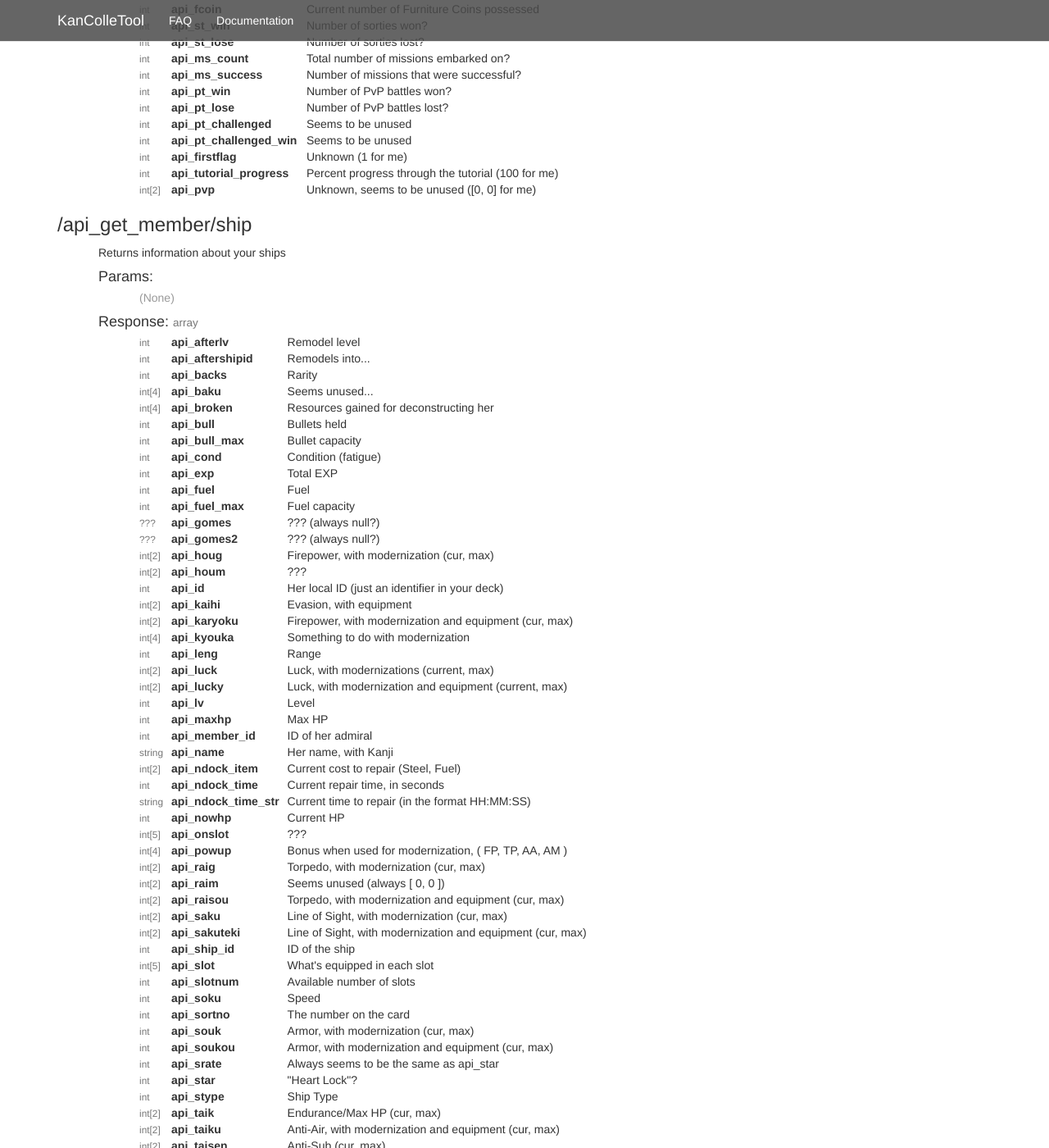
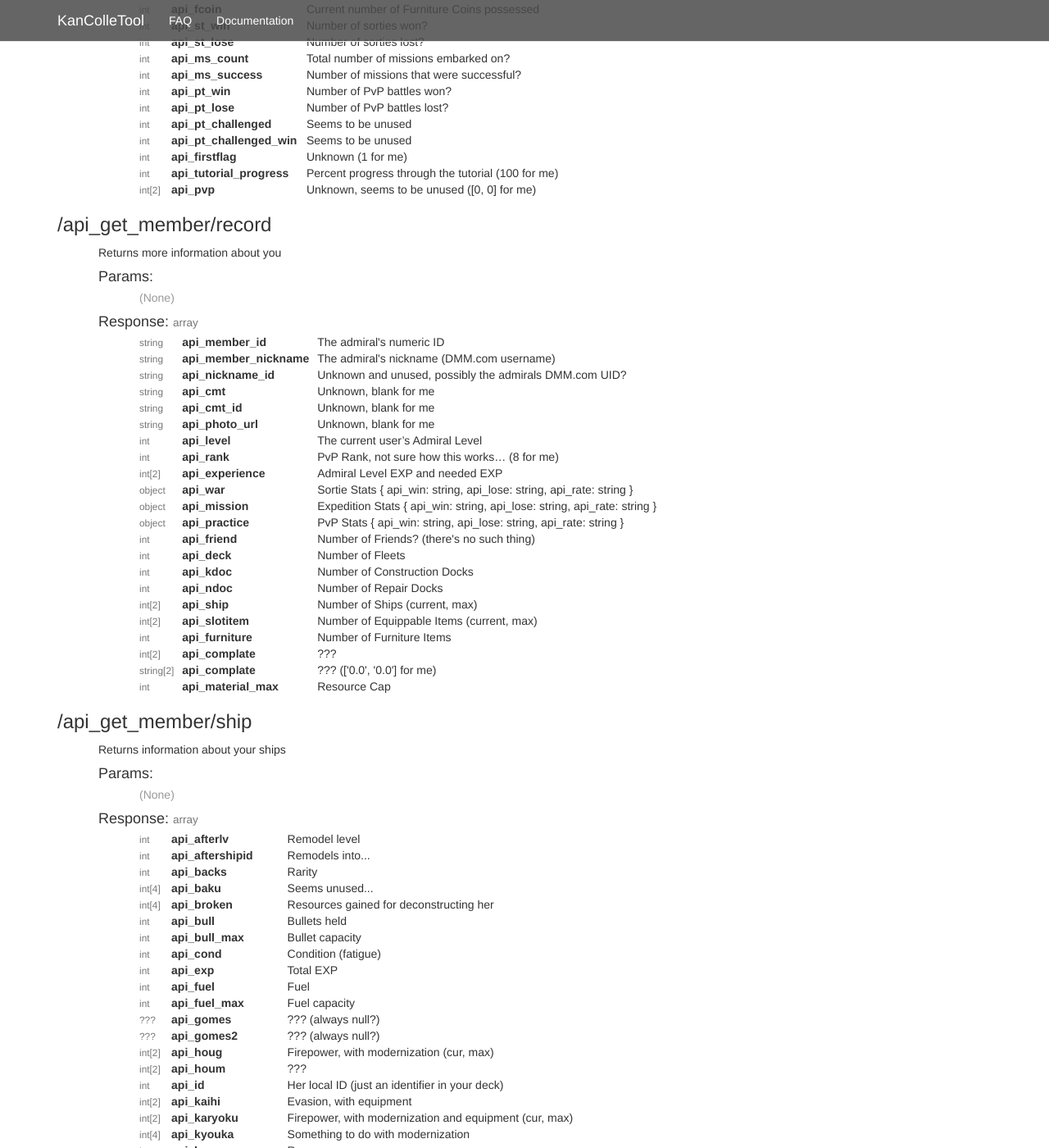
Before and after one commit to KanColleTool/kancolletool.github.io, a Jekyll site: the page built from docs/api/index.html, in a window 1280 px wide and 1400 px high, scrolled down 3830 px. Shown: the whole window at 82% size. Built offline with Jekyll 4.4.1, drawn with Linux system fonts in a browser that asks for light colours; nearby versions of some CDN libraries; Markdown is read by kramdown in place of the engine named in the settings.

Commit message:
Added /api_get_member/record

```diff
--- a/_data/api.yml
+++ b/_data/api.yml
@@ -560,6 +560,100 @@
           type: int[2]
 
     -
+      name: record
+      desc: "Returns more information about you"
+      type: array
+      response:
+        -
+          desc: "The admiral's numeric ID"
+          name: api_member_id
+          type: string
+        -
+          desc: "The admiral's nickname (DMM.com username)"
+          name: api_member_nickname
+          type: string
+        -
+          desc: "Unknown and unused, possibly the admirals DMM.com UID?"
+          name: api_nickname_id
+          type: string
+        -
+          desc: "Unknown, blank for me"
+          name: api_cmt
+          type: string
+        -
+          desc: "Unknown, blank for me"
+          name: api_cmt_id
+          type: string
+        -
+          desc: "Unknown, blank for me"
+          name: api_photo_url
+          type: string
+        -
+          desc: "The current user’s Admiral Level"
+          name: api_level
+          type: int
+        -
+          desc: "PvP Rank, not sure how this works… (8 for me)"
+          name: api_rank
+          type: int
+        -
+          desc: "Admiral Level EXP and needed EXP"
+          name: api_experience
+          type: int[2]
+        -
+          desc: "Sortie Stats { api_win: string<int>, api_lose: string<int>, api_rate: string<float> }"
+          name: api_war
+          type: object
+        -
+          desc: "Expedition Stats { api_win: string<int>, api_lose: string<int>, api_rate: string<float> }"
+          name: api_mission
+          type: object
+        -
+          desc: "PvP Stats { api_win: string<int>, api_lose: string<int>, api_rate: string<float> }"
+          name: api_practice
+          type: object
+        -
+          desc: "Number of Friends? (there's no such thing)"
+          name: api_friend
+          type: int
+        -
+          desc: "Number of Fleets"
+          name: api_deck
+          type: int
+        -
+          desc: "Number of Construction Docks"
+          name: api_kdoc
+          type: int
+        -
+          desc: "Number of Repair Docks"
+          name: api_ndoc
+          type: int
+        -
+          desc: "Number of Ships (current, max)"
+          name: api_ship
+          type: int[2]
+        -
+          desc: "Number of Equippable Items (current, max)"
+          name: api_slotitem
+          type: int[2]
+        -
+          desc: "Number of Furniture Items"
+          name: api_furniture
+          type: int
+        -
+          desc: "???"
+          name: api_complate
+          type: int[2]
+        -
+          desc: "??? (['0.0', '0.0'] for me)"
+          name: api_complate
+          type: string<float>[2]
+        -
+          desc: "Resource Cap"
+          name: api_material_max
+          type: int
+
+    -
       name: ship
       desc: "Returns information about your ships"
       type: array
```
